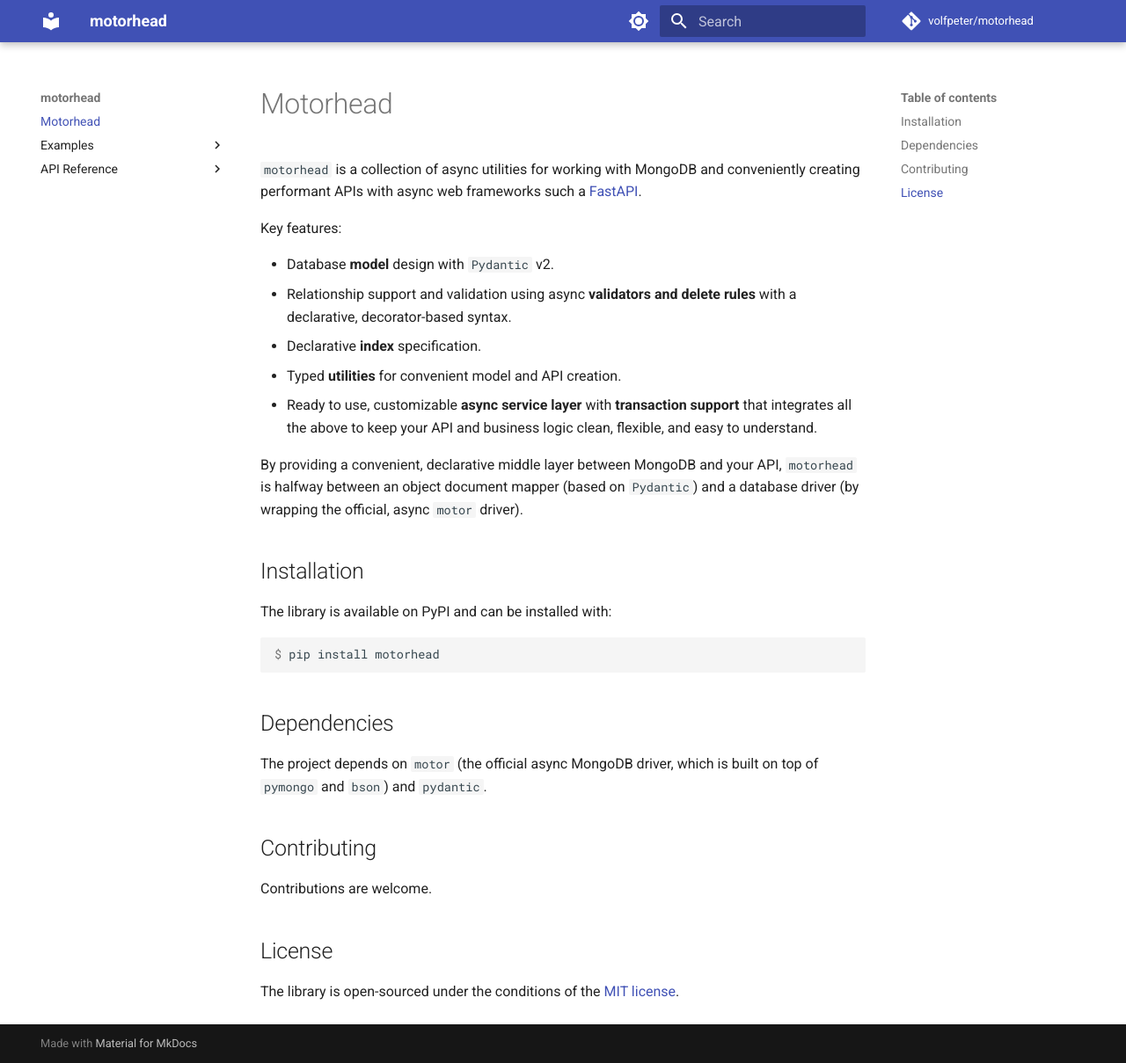
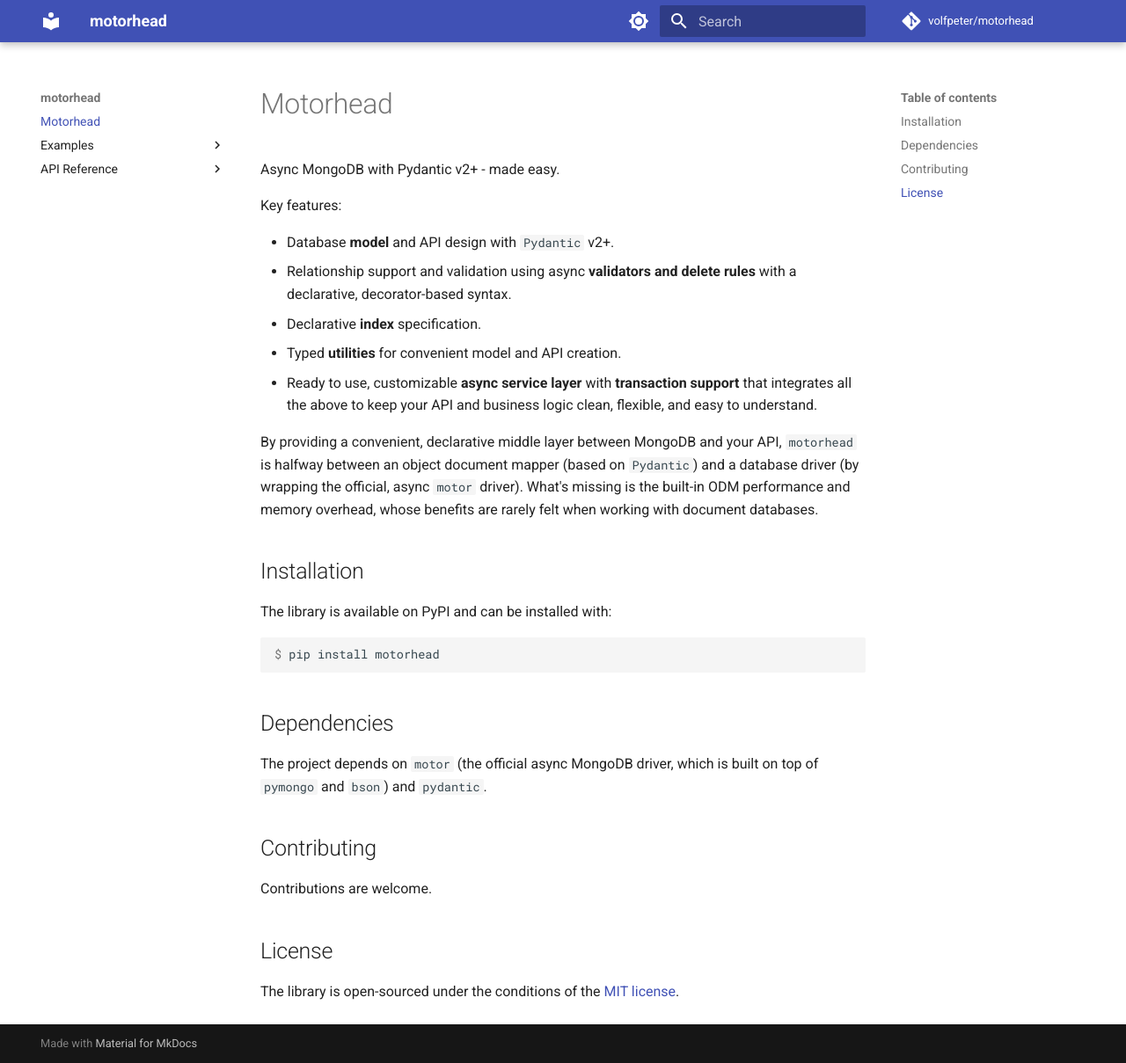
Before and after one commit to volfpeter/motorhead, an MkDocs documentation site: the page built from docs/index.md, in a window 1280 px wide and 1209 px high. Shown: the whole window at 88% size. Built offline with MkDocs 1.6.1 and Material for MkDocs 9.7.7, drawn with Linux system fonts in a browser that asks for light colours; comment, search, counter and statistics services are not loaded.

Commit message:
doc update

```diff
--- a/docs/index.md
+++ b/docs/index.md
@@ -1,16 +1,16 @@
 # Motorhead
 
-`motorhead` is a collection of async utilities for working with MongoDB and conveniently creating performant APIs with async web frameworks such a [FastAPI](https://fastapi.tiangolo.com/).
+Async MongoDB with Pydantic v2+ - made easy.
 
 Key features:
 
-- Database **model** design with `Pydantic` v2.
+- Database **model** and API design with `Pydantic` v2+.
 - Relationship support and validation using async **validators and delete rules** with a declarative, decorator-based syntax.
 - Declarative **index** specification.
 - Typed **utilities** for convenient model and API creation.
 - Ready to use, customizable **async service layer** with **transaction support** that integrates all the above to keep your API and business logic clean, flexible, and easy to understand.
 
-By providing a convenient, declarative middle layer between MongoDB and your API, `motorhead` is halfway between an object document mapper (based on `Pydantic`) and a database driver (by wrapping the official, async `motor` driver).
+By providing a convenient, declarative middle layer between MongoDB and your API, `motorhead` is halfway between an object document mapper (based on `Pydantic`) and a database driver (by wrapping the official, async `motor` driver). What's missing is the built-in ODM performance and memory overhead, whose benefits are rarely felt when working with document databases.
 
 ## Installation
 
```
